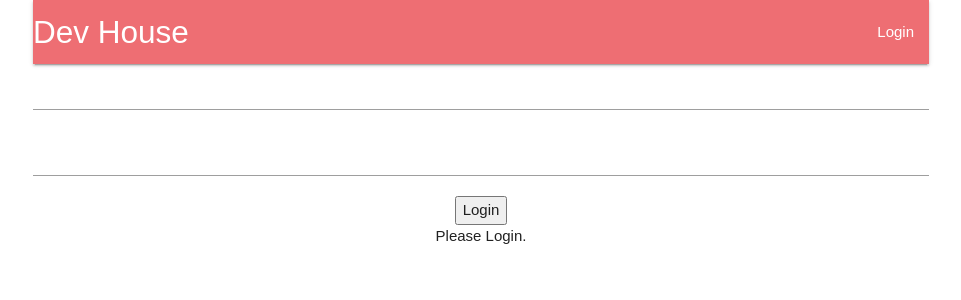
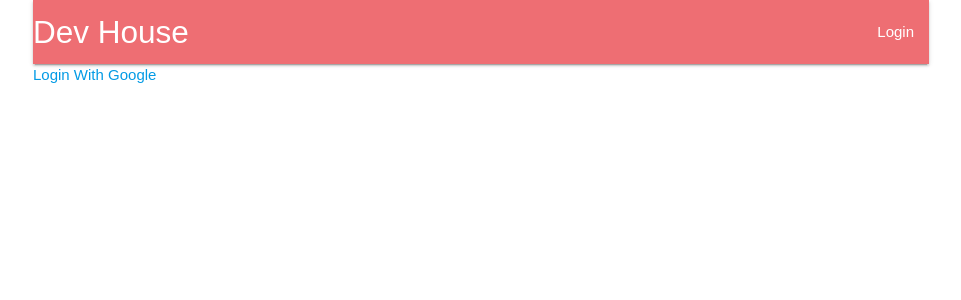
Before and after one commit to digression99/dev-house-client, a React (Create React App) app: page /login in a window 1280 px wide. Shown: the top 300 px of the page, without its empty margins (159-1120 px from the left). Built offline with nearby package versions, Linux system fonts and the light colour scheme.

Commit message:
add location check

```diff
--- a/src/components/pages/LoginPage.js
+++ b/src/components/pages/LoginPage.js
@@ -1,6 +1,7 @@
 import React, { Component } from 'react';
+import { withRouter, Link } from 'react-router-dom';
+import Login from '../Login';
 
-import Login from '../Login';
 
 class LoginPage extends Component {
 
@@ -11,17 +12,19 @@ class LoginPage extends Component {
     }
 
     googleLogin() {
-        console.log('login with google!');
+        {/*<Redirect to="http://dev-house.herokuapp.com/auth/google"/>;*/}
     }
 
     render() {
         return (
             <div>
+                <a href="http://dev-house.herokuapp.com/auth/google">Login With Google</a>
+                {/*<Link to="http://dev-house.herokuapp.com/auth/google">Login With Google</Link>*/}
                 {/*<button onClick={this.googleLogin}>Login With Google</button>*/}
-                <Login />
+                {/*<Login />*/}
             </div>
         );
     }
 }
 
-export default LoginPage;
+export default withRouter(LoginPage);
--- a/src/components/pages/WelcomePage.js
+++ b/src/components/pages/WelcomePage.js
@@ -1,6 +1,13 @@
 import React, { Component } from 'react';
+import { withRouter } from 'react-router-dom';
 
 class WelcomePage extends Component {
+
+    componentDidMount() {
+        console.log('welcome page!');
+        console.log(this.props.history);
+        console.log(this.props.location);
+    }
 
     render() {
         return (
@@ -12,4 +19,4 @@ class WelcomePage extends Component {
     }
 }
 
-export default WelcomePage;
+export default withRouter(WelcomePage);
```
